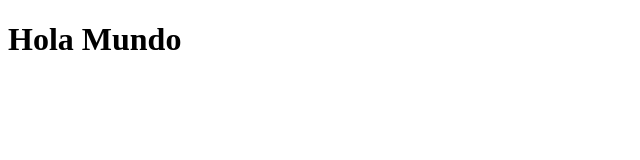
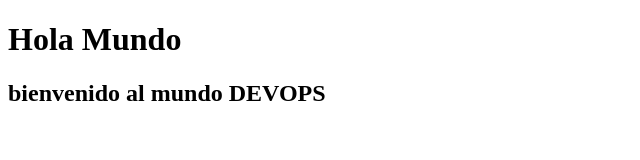
Before and after one commit to XxZEKExX/git_lab, a plain HTML site: page index.html in a window 1280 px wide. Shown: the whole page, without its empty margins (0-640 px from the left). Drawn offline with Linux system fonts and the light colour scheme.

Commit message:
se agrego algo

```diff
--- a/index.html
+++ b/index.html
@@ -6,5 +6,6 @@
   </head>
   <body>
     <h1>Hola Mundo</h1>
+    <h2>bienvenido al mundo DEVOPS</h2>
   </body>
 </html>
```
